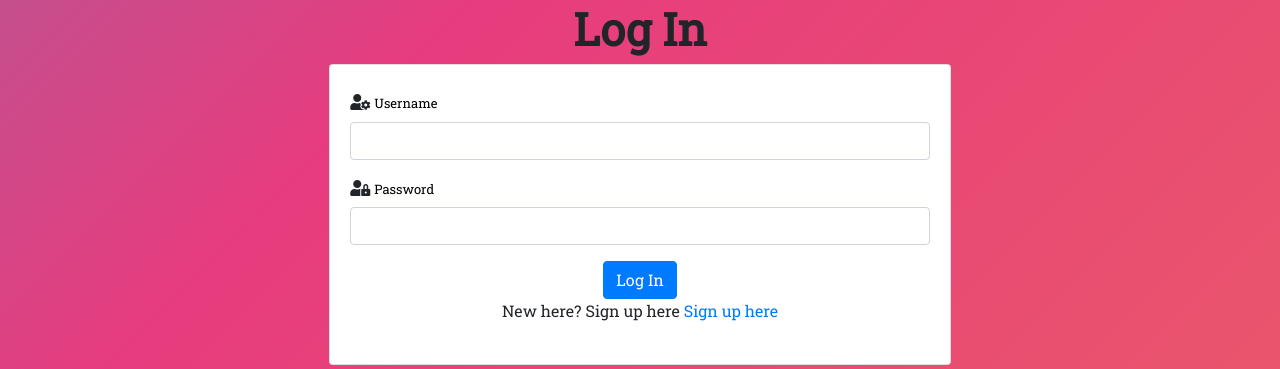
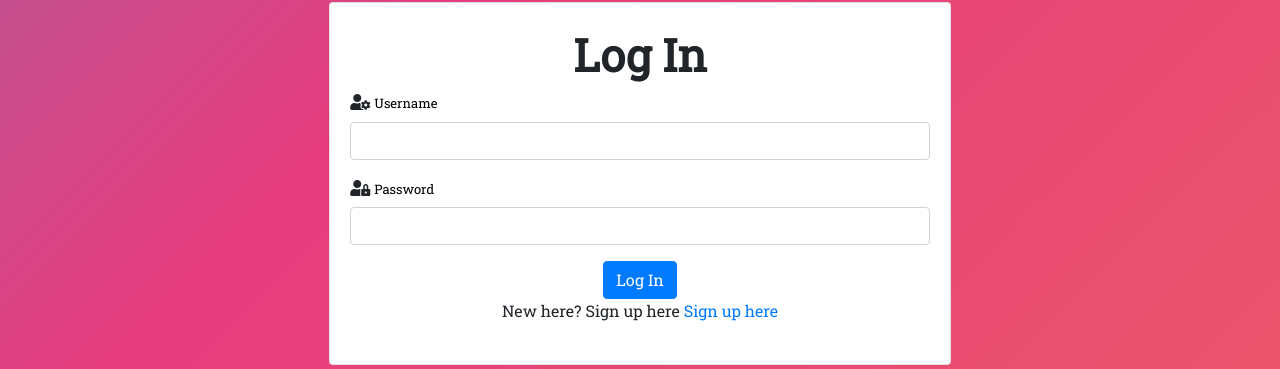
Before and after one commit to Code-Institute-Submissions/nickl98-StarTradeMS3_AugResub, a Flask app: page /login in a window 1280 px wide. Shown: the part 54-423 px from the top of the page. Run offline with Flask 2, Linux system fonts and the light colour scheme; some libraries are stand-ins or nearby versions.

Commit message:
Spacing Changes made to register.html and login.html

```diff
--- a/static/css/style.css
+++ b/static/css/style.css
@@ -367,7 +367,12 @@ label {
     padding-bottom: 150px;
 
 }
+ /* Login card */
 
+ #login-container {
+    background-color: rgba(255,255,255,0.8);
+
+ }
 
 
 /* Button row */
--- a/templates/login.html
+++ b/templates/login.html
@@ -2,14 +2,15 @@
 
 {% block content %}
 
-<h3 class="row justify-content-center page-title">Log In</h3>
+
 
 <div class="container">
     <div class="row justify-content-center">
         <form class="card" method="POST" action="{{ url_for('login') }}">
             <div class="card-body">
-                <div class="row justify-content-center">
+                <div class="row justify-content-center" id="login-container">
                     <div class="form-group col-12">
+                        <h3 class="row justify-content-center page-title">Log In</h3>
                         <i class="fas fa-user-cog"></i>
                         <label for="username">Username</label>
                         <input type="text" name="username" class="form-control" maxlength="15" minlength="5" pattern="^[a-zA-Z0-9]{5,15}$" id="username" required />
@@ -21,7 +22,7 @@
                     </div>
                     <button type="submit" class="btn btn-primary text-center">Log In</button>
                 </div>
-                <div class="row justify-content-center">
+                <div class="row justify-content-center"> <br>
                     <p class="center-text">
                         New here? Sign up here
                         <a href="{{ url_for('register') }}" class="center-text">Sign up here</a>
--- a/templates/register.html
+++ b/templates/register.html
@@ -2,13 +2,14 @@
 
 {% block content %}
 
-<h3 class="row justify-content-center page-title">Sign Up Here!</h3>
 
-<div class="container h-100">
+
+<div class="container">
         <form class="card" method="POST" action="{{ url_for('register') }}">
             <div class="card-body">
                 <div class="row justify-content-center">
                     <div class="form-group col-12">
+                        <h3 class="row justify-content-center page-title">Sign Up Here!</h3>
                         <i class="fas fa-user-plus"></i>
                         <label for="username">Username <i>(Must be 5 characters long!)</i></label>
                         <input type="text" name="username" class="form-control" maxlength="15" minlength="5" pattern="^[a-zA-Z0-9]{5,15}$" id="username" required />
```
